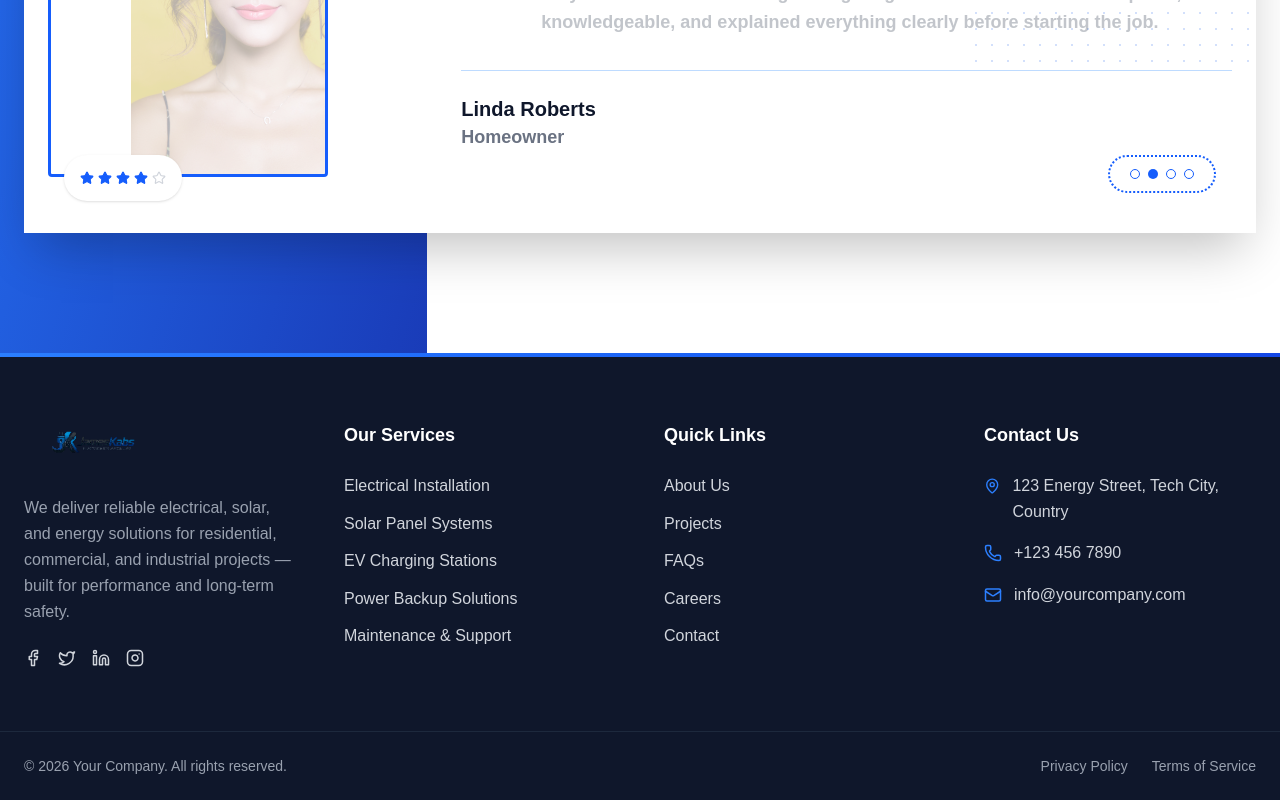
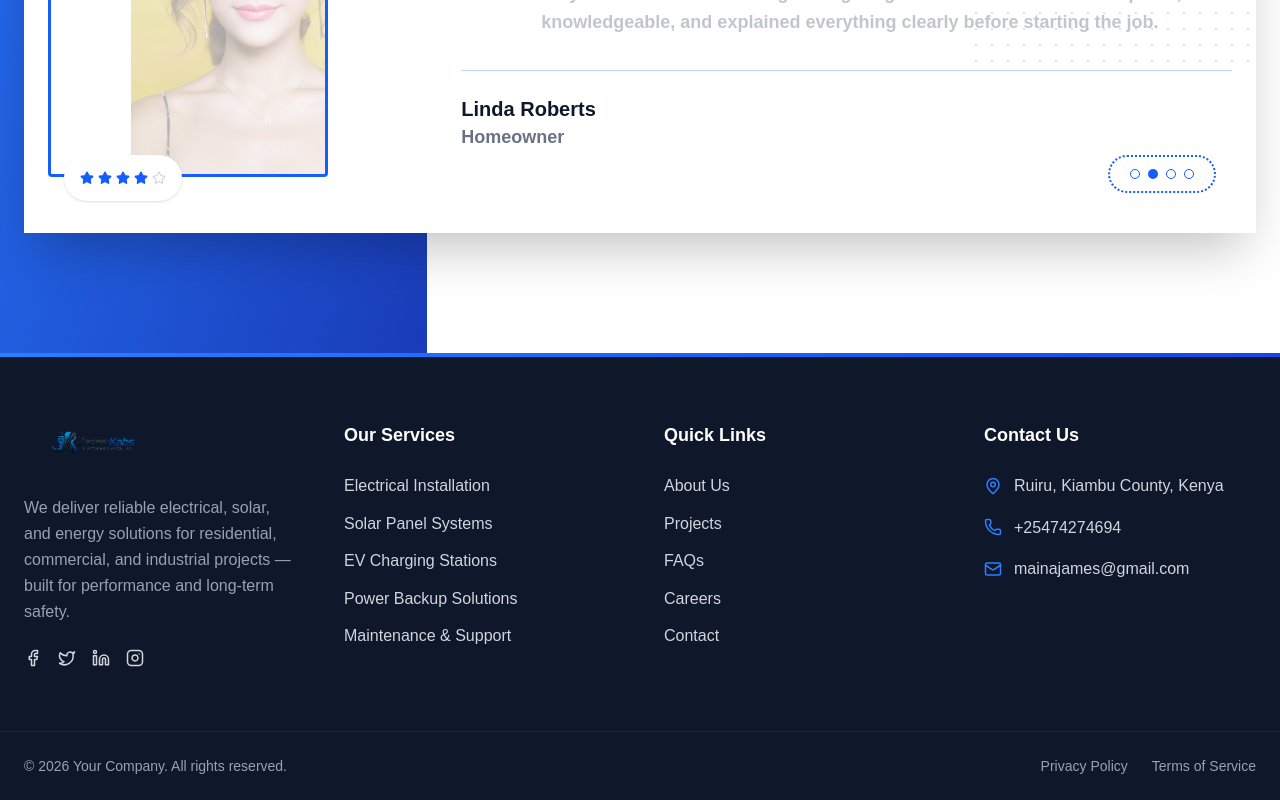
Before and after one commit to mbiopeter/jameskabs-electronics-installation, a Next.js app: page / in a window 1280 px wide. Shown: the part 5046-5846 px from the top of the page. Built offline with nearby package versions, Linux system fonts and the light colour scheme.

Commit message:
Turbopack fix

```diff
--- a/src/app/layout.tsx
+++ b/src/app/layout.tsx
@@ -1,3 +1,5 @@
+"use client";
+
 import "./global.css";
 import Header from "@/components/header";
 import Footer from "@/components/footer";
--- a/src/app/page.tsx
+++ b/src/app/page.tsx
@@ -1,3 +1,5 @@
+"use client";
+
 import About from '@/components/about'
 import BannerAnimation from '@/components/banneranimation'
 import Faqs from '@/components/faqs'
@@ -6,11 +8,8 @@ import Gallery from '@/components/gallery'
 import Maque from '@/components/maque'
 import Pages from '@/components/pages'
 import Services from '@/components/services'
-import React from 'react'
 
 const Home = () => {
-
-
     return (
         <div className="w-full flex flex-col items-center justify-center text-4xl font-bold">
             <BannerAnimation />
--- a/src/components/footer.tsx
+++ b/src/components/footer.tsx
@@ -1,6 +1,5 @@
 "use client";
 
-import React from "react";
 import Image from "next/image";
 import {
     Facebook,
@@ -16,7 +15,7 @@ const Footer = () => {
     return (
         <footer className="relative bg-slate-900 text-gray-300 overflow-hidden">
             {/* Top Accent Line */}
-            <div className="h-1 w-full bg-gradient-to-r from-blue-500 to-blue-700" />
+            <div className="h-1 w-full bg-linear-to-r from-blue-500 to-blue-700" />
 
             <div className="max-w-7xl mx-auto px-6 py-16">
                 <div className="grid grid-cols-1 sm:grid-cols-2 lg:grid-cols-4 gap-12">
@@ -117,16 +116,16 @@ const Footer = () => {
                                     className="text-blue-500 mt-1"
                                 />
                                 <span>
-                                    123 Energy Street, Tech City, Country
+                                    Ruiru, Kiambu County, Kenya
                                 </span>
                             </li>
                             <li className="flex items-center gap-3">
                                 <Phone size={18} className="text-blue-500" />
-                                <span>+123 456 7890</span>
+                                <span>+25474274694</span>
                             </li>
                             <li className="flex items-center gap-3">
                                 <Mail size={18} className="text-blue-500" />
-                                <span>info@yourcompany.com</span>
+                                <span>mainajames@gmail.com</span>
                             </li>
                         </ul>
                     </div>
--- a/src/components/gallery.tsx
+++ b/src/components/gallery.tsx
@@ -1,5 +1,6 @@
 "use client";
-import React, { useState, useEffect, useRef } from "react";
+
+import { useState, useEffect, useRef } from "react";
 import { motion } from "framer-motion";
 import Image from "next/image";
 
--- a/src/components/header.tsx
+++ b/src/components/header.tsx
@@ -1,6 +1,6 @@
 'use client';
 
-import React, { useState, useEffect, useRef } from 'react';
+import { useState, useEffect, useRef } from 'react';
 import Link from 'next/link';
 import Image from 'next/image';
 import {
--- a/src/components/maque.tsx
+++ b/src/components/maque.tsx
@@ -1,6 +1,4 @@
 'use client';
-
-import React from 'react';
 
 const Marquee = () => {
     const services = [
--- a/src/components/pages.tsx
+++ b/src/components/pages.tsx
@@ -1,6 +1,5 @@
 "use client";
 
-import React from 'react';
 import { motion } from 'framer-motion';
 import { Users, Briefcase, Award, Star } from 'lucide-react';
 
--- a/src/components/services.tsx
+++ b/src/components/services.tsx
@@ -1,6 +1,6 @@
 "use client";
 
-import React, { useRef } from "react";
+import { useRef } from "react";
 import { motion } from "framer-motion";
 import {
     Bolt,
--- a/src/components/testimonials.tsx
+++ b/src/components/testimonials.tsx
@@ -1,6 +1,6 @@
 "use client";
 
-import React, { useState, useEffect } from "react";
+import { useState, useEffect } from "react";
 import { motion, AnimatePresence } from "framer-motion";
 import Image from "next/image";
 import { Star } from "lucide-react";
```
